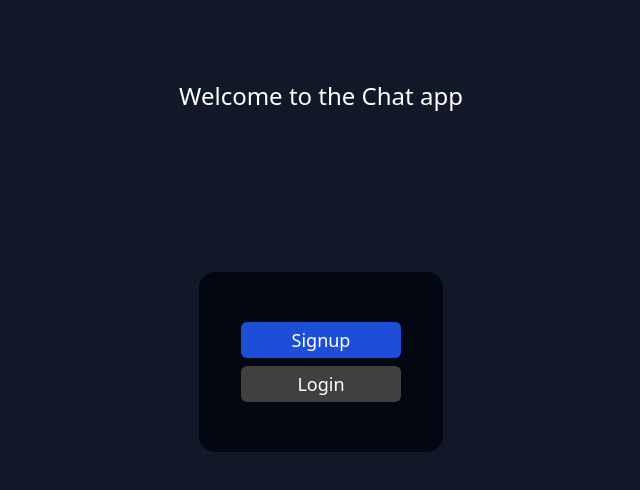
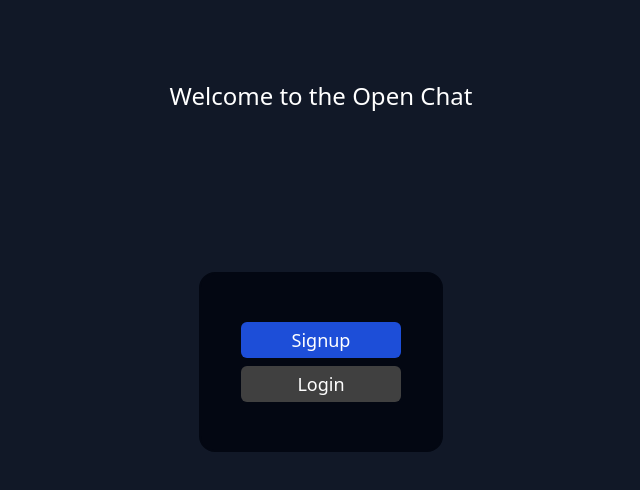
Before and after one commit to SammarJuneja/ChatAppSvelte, a SvelteKit app: page / in a window 1280 px wide. Shown: the top 490 px of the page, without its empty margins (319-959 px from the left). Built offline with nearby package versions, Linux system fonts and the light colour scheme.

Commit message:
Added routing and installed socket.io

```diff
--- a/package.json
+++ b/package.json
@@ -23,6 +23,7 @@
 	"dependencies": {
 		"autoprefixer": "^10.4.19",
 		"postcss": "^8.4.38",
+		"socket.io": "^4.7.5",
 		"tailwindcss": "^3.4.3"
 	}
 }
--- /dev/null
+++ b/src/App.svelte
@@ -0,0 +1,3 @@
+<script>
+
+</script>
--- a/src/routes/+page.svelte
+++ b/src/routes/+page.svelte
@@ -1,17 +1,17 @@
 <script lang="ts">
-import "../app.css";
+  import "../app.css";
+  import { route } from "../stores/store";
+  import Greet from "./logging/Greet.svelte";
+  import Login from "./logging/Login.svelte";
+  import Signup from "./logging/Signup.svelte";
 </script>
 
 
 <!-- Routing function needed -->
-<div class="grid">
-    <h1 class="text-white text-2xl flex items-center justify-center mt-20">Welcome to the Chat app</h1>
-    <div class="mt-40 border-2 mb-10 p-10 rounded-2xl border-gray-950 bg-gray-950 text-white text-lg mx-auto hover:p-12">
-        <button class="bg-blue-700 my-2 py-1 flex items-center justify-center w-40 rounded-md hover:p-2">
-            <h3>Signup</h3>
-        </button>
-        <button class="bg-neutral-700 my-2 py-1 flex items-center justify-center w-40 rounded-md hover:p-2">
-            <h3>Login</h3>
-        </button>
-    </div>
-</div>
+{#if $route.path == "/"}
+ <Greet />
+{:else if $route.path == "/login"}
+ <Login />
+{:else if $route.path == "/signup"}
+ <Signup />
+{/if}
--- /dev/null
+++ b/src/routes/logging/Greet.svelte
@@ -0,0 +1,15 @@
+<script>
+  import { route } from "../../stores/store";
+</script>
+
+<div class="grid">
+    <h1 class="text-white text-2xl flex items-center justify-center mt-20">Welcome to the Open Chat</h1>
+    <div class="mt-40 border-2 mb-10 p-10 rounded-2xl border-gray-950 bg-gray-950 text-white text-lg mx-auto hover:p-12">
+        <button on:click={() => { $route.path = "/signup"}} class="bg-blue-700 my-2 py-1 flex items-center justify-center w-40 rounded-md hover:p-2">
+            <h3>Signup</h3>
+        </button>
+        <button on:click={() => { $route.path = "/login"}} class="bg-neutral-700 my-2 py-1 flex items-center justify-center w-40 rounded-md hover:p-2">
+            <h3>Login</h3>
+        </button>
+    </div>
+</div>
--- /dev/null
+++ b/src/stores/store.js
@@ -0,0 +1,4 @@
+import { writable } from "svelte/store";
+
+export const url = "https://chat.kipteam.net";
+export const route = writable({ path: "/" });
```
Also changed, not shown: 1 other file (tests, documents, lock files or other folders).
